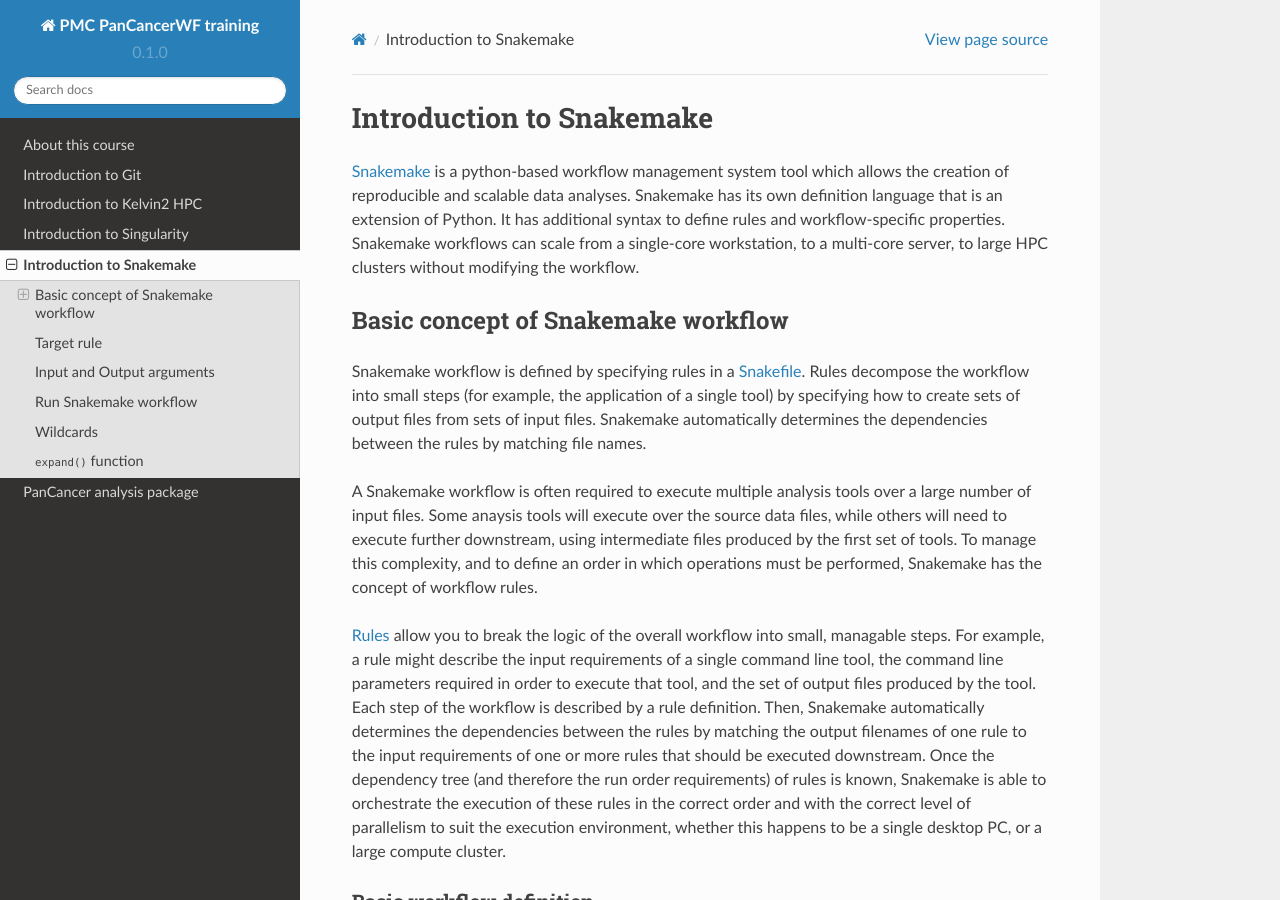
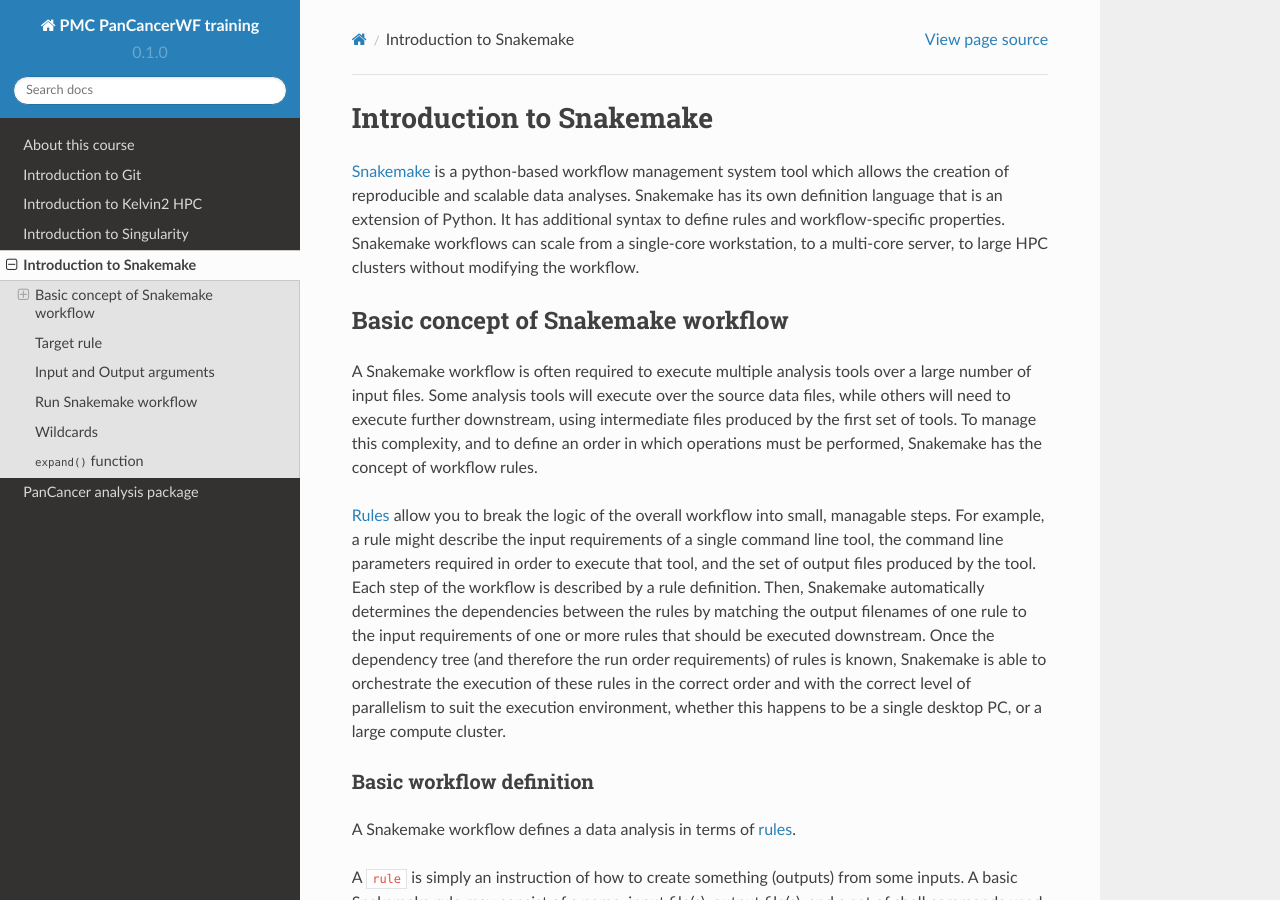
Before and after one commit to sirintra/PMC-PC-training, a Sphinx documentation site: the page built from docs/source/snakemake.rst, in a window 1280 px wide and 900 px high. Built offline with Sphinx 7.4.7 and the Read the Docs theme 2.0.0, drawn with Linux system fonts in a browser that asks for light colours.

Commit message:
Update snakemake.rst

```diff
--- a/docs/source/snakemake.rst
+++ b/docs/source/snakemake.rst
@@ -6,9 +6,7 @@ Introduction to Snakemake
 Basic concept of Snakemake workflow
 ************************************
 
-Snakemake workflow is defined by specifying rules in a `Snakefile <https://snakemake.readthedocs.io/en/stable/snakefiles/rules.html>`_. Rules decompose the workflow into small steps (for example, the application of a single tool) by specifying how to create sets of output files from sets of input files. Snakemake automatically determines the dependencies between the rules by matching file names.
-
-A Snakemake workflow is often required to execute multiple analysis tools over a large number of input files. Some anaysis tools will execute over the source data files, while others will need to execute further downstream, using intermediate files produced by the first set of tools. To manage this complexity, and to define an order in which operations must be performed, Snakemake has the concept of workflow rules.
+A Snakemake workflow is often required to execute multiple analysis tools over a large number of input files. Some analysis tools will execute over the source data files, while others will need to execute further downstream, using intermediate files produced by the first set of tools. To manage this complexity, and to define an order in which operations must be performed, Snakemake has the concept of workflow rules.
 
 `Rules <https://snakemake.readthedocs.io/en/stable/snakefiles/rules.html>`_ allow you to break the logic of the overall workflow into small, managable steps. For example, a rule might describe the input requirements of a single command line tool, the command line parameters required in order to execute that tool, and the set of output files produced by the tool. Each step of the workflow is described by a rule definition. Then, Snakemake automatically determines the dependencies between the rules by matching the output filenames of one rule to the input requirements of one or more rules that should be executed downstream. Once the dependency tree (and therefore the run order requirements) of rules is known, Snakemake is able to orchestrate the execution of these rules in the correct order and with the correct level of parallelism to suit the execution environment, whether this happens to be a single desktop PC, or a large compute cluster.
 
```
